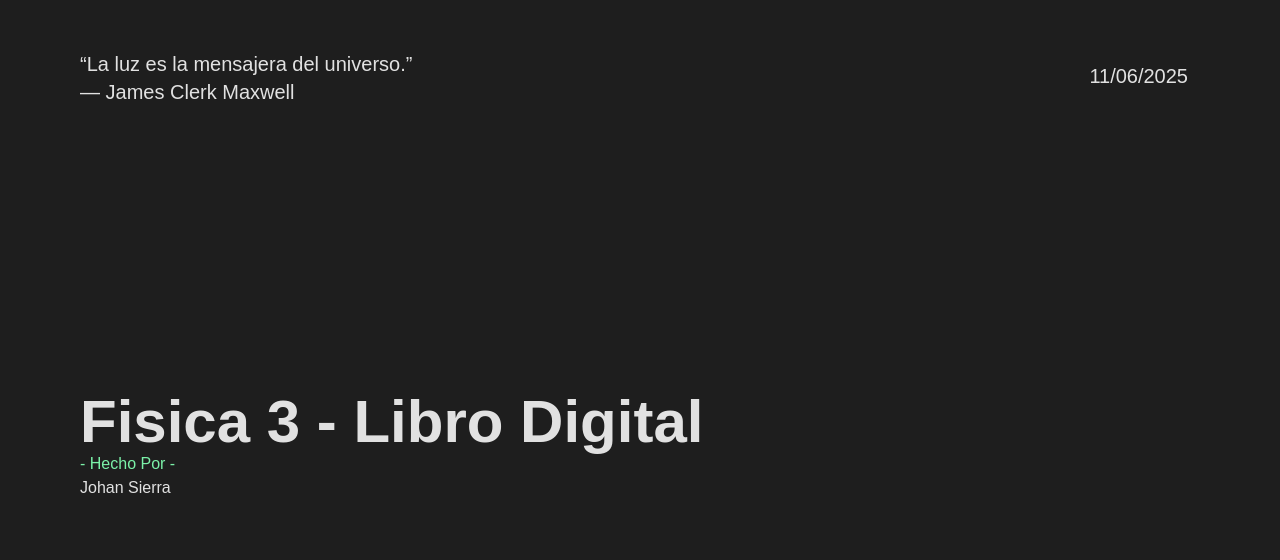
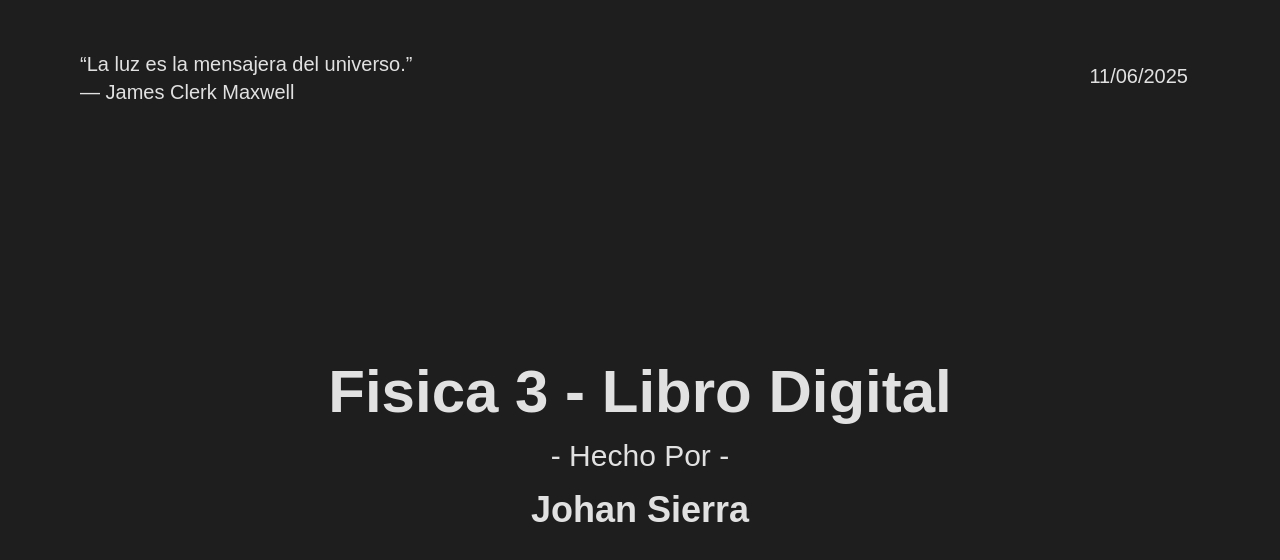
Before and after one commit to JohanSier/tailwind-practice, a React (Vite) app: page / in a window 1280 px wide. Shown: the top 560 px of the page. Built offline with nearby package versions, Linux system fonts and the light colour scheme.

Commit message:
style: add proper styling with tailwind to texts

```diff
--- a/src/pages/Home.jsx
+++ b/src/pages/Home.jsx
@@ -8,10 +8,10 @@ const Home = () => {
       <span className='text-xl'>“La luz es la mensajera del universo.”<br/> — James Clerk Maxwell</span>
       <span className='absolute top-0 right-0 block m-3 text-xl'>{date.toLocaleDateString('en-GB')}</span>
 
-      <section className='w-full h-[85vh] flex flex-col justify-center overflow-hidden'>
-        <h1 className='text-6xl font-bold'>Fisica 3 - Libro Digital</h1>
-        <h2 className='text-green-300'>- Hecho Por -</h2>
-        <h3 className='inline'>Johan Sierra</h3>
+      <section className='relative w-full h-[85vh] flex flex-col justify-center items-center overflow-hidden'>
+        <h1 className='text-6xl font-semibold'>Fisica 3 - Libro Digital</h1>
+        <h2 className='text-3xl font-regular mt-4'> - Hecho Por - </h2>
+        <h3 className='text-4xl font-semibold mt-4'>Johan Sierra</h3>
         {/* <img /> */}
       </section>
     </main>
```
